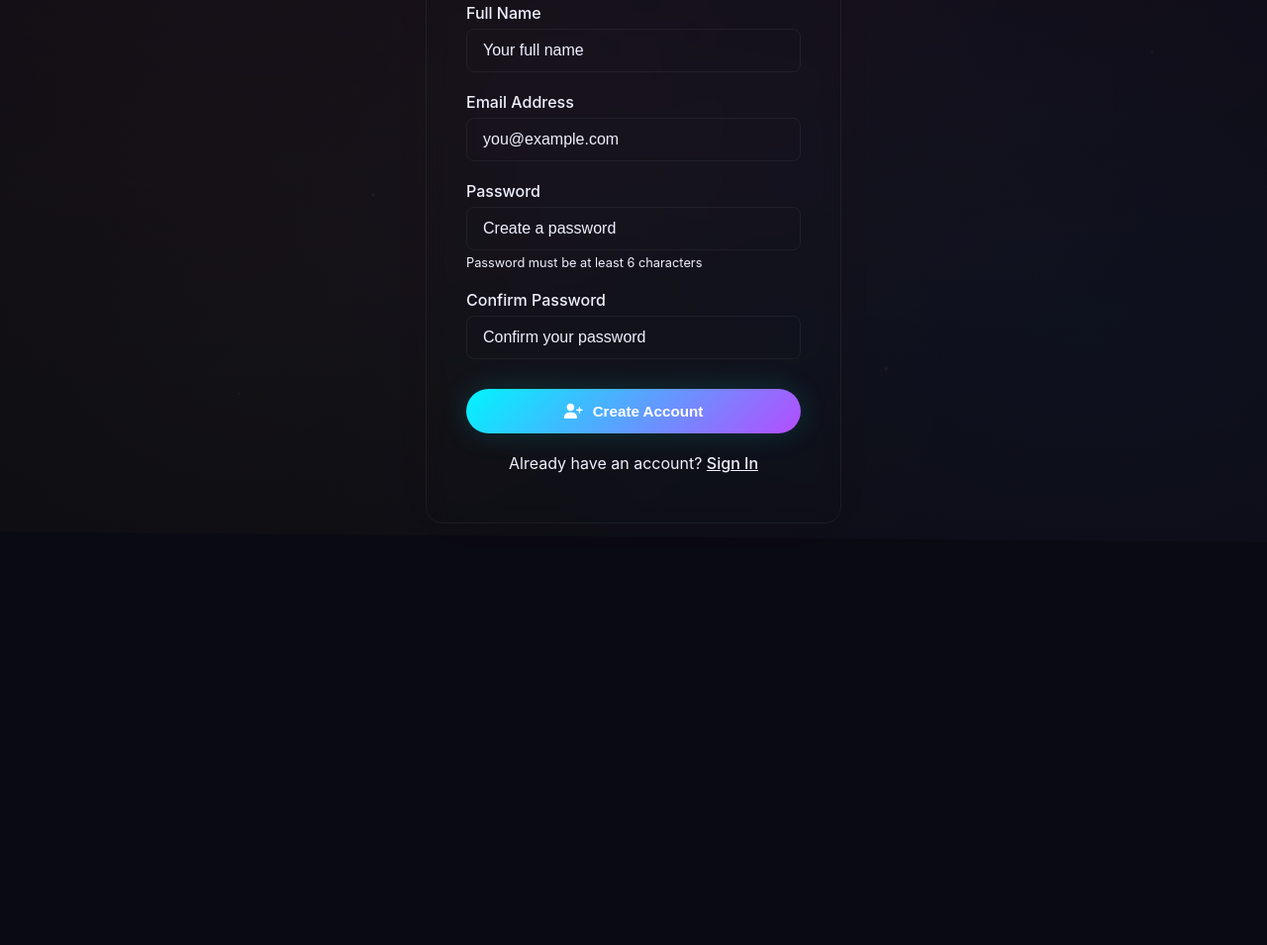
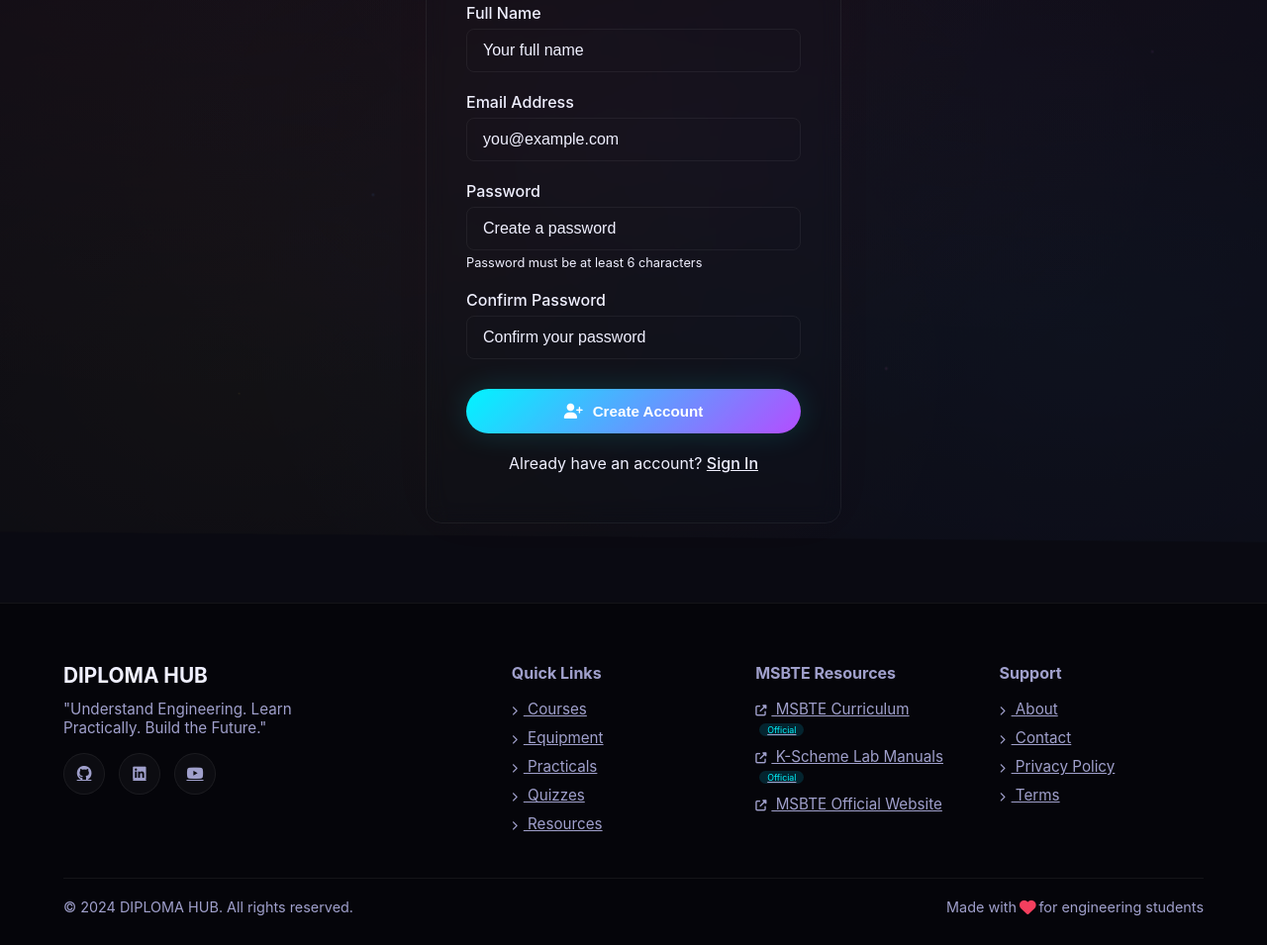
Before and after one commit to alam-7/diploma-hub, a website: page signup.html in a window 1280 px wide. Shown: the part 265-1220 px from the top of the page at 99% size. Before the commit the page ends 854 px from the top, so only its background shows below. Drawn offline with nearby package versions, Linux system fonts and the light colour scheme.

Commit message:
Update signup.html

```diff
--- a/signup.html
+++ b/signup.html
@@ -171,5 +171,70 @@
             }
         }
     </script>
+<!-- ============================================================
+FOOTER - FULLY WORKING WITH ALL LINKS
+============================================================ -->
+<footer class="footer">
+    <div class="container">
+        <div class="footer-grid">
+
+            <!-- Column 1: Brand -->
+            <div class="footer-col">
+                <h3>DIPLOMA HUB</h3>
+                <p>"Understand Engineering. Learn Practically. Build the Future."</p>
+                <div class="social-links">
+                    <a href="#" aria-label="GitHub"><i class="fab fa-github"></i></a>
+                    <a href="#" aria-label="LinkedIn"><i class="fab fa-linkedin"></i></a>
+                    <a href="#" aria-label="YouTube"><i class="fab fa-youtube"></i></a>
+                </div>
+            </div>
+
+            <!-- Column 2: Quick Links -->
+            <div class="footer-col">
+                <h4>Quick Links</h4>
+                <a href="courses.html"><i class="fas fa-chevron-right" style="font-size:0.6rem;margin-right:6px;"></i> Courses</a>
+                <a href="equipment.html"><i class="fas fa-chevron-right" style="font-size:0.6rem;margin-right:6px;"></i> Equipment</a>
+                <a href="practicals.html"><i class="fas fa-chevron-right" style="font-size:0.6rem;margin-right:6px;"></i> Practicals</a>
+                <a href="quizzes.html"><i class="fas fa-chevron-right" style="font-size:0.6rem;margin-right:6px;"></i> Quizzes</a>
+                <a href="resources.html"><i class="fas fa-chevron-right" style="font-size:0.6rem;margin-right:6px;"></i> Resources</a>
+            </div>
+
+            <!-- Column 3: MSBTE Resources -->
+            <div class="footer-col">
+                <h4>MSBTE Resources</h4>
+                <a href="https://econtent.msbte.edu.in/curriculum_search/" target="_blank" rel="noopener">
+                    <i class="fas fa-external-link-alt" style="font-size:0.7rem;margin-right:5px;"></i>
+                    MSBTE Curriculum
+                    <span style="font-size:0.55rem;background:rgba(0,212,255,0.15);color:var(--neon-blue);padding:1px 8px;border-radius:10px;margin-left:4px;">Official</span>
+                </a>
+                <a href="https://curriculum.msbte.edu.in/msbteacmon/curdev/outer.php?q=get_lab_manuals_k" target="_blank" rel="noopener">
+                    <i class="fas fa-external-link-alt" style="font-size:0.7rem;margin-right:5px;"></i>
+                    K-Scheme Lab Manuals
+                    <span style="font-size:0.55rem;background:rgba(0,212,255,0.15);color:var(--neon-blue);padding:1px 8px;border-radius:10px;margin-left:4px;">Official</span>
+                </a>
+                <a href="https://msbte.ac.in/" target="_blank" rel="noopener">
+                    <i class="fas fa-external-link-alt" style="font-size:0.7rem;margin-right:5px;"></i>
+                    MSBTE Official Website
+                </a>
+            </div>
+
+            <!-- Column 4: Support -->
+            <div class="footer-col">
+                <h4>Support</h4>
+                <a href="about.html"><i class="fas fa-chevron-right" style="font-size:0.6rem;margin-right:6px;"></i> About</a>
+                <a href="contact.html"><i class="fas fa-chevron-right" style="font-size:0.6rem;margin-right:6px;"></i> Contact</a>
+                <a href="#"><i class="fas fa-chevron-right" style="font-size:0.6rem;margin-right:6px;"></i> Privacy Policy</a>
+                <a href="#"><i class="fas fa-chevron-right" style="font-size:0.6rem;margin-right:6px;"></i> Terms</a>
+            </div>
+
+        </div>
+
+        <!-- Bottom Bar -->
+        <div class="footer-bottom">
+            <p>&copy; 2024 DIPLOMA HUB. All rights reserved.</p>
+            <p>Made with <i class="fas fa-heart" style="color:#f43f5e;"></i> for engineering students</p>
+        </div>
+    </div>
+</footer>
 </body>
 </html>
```
